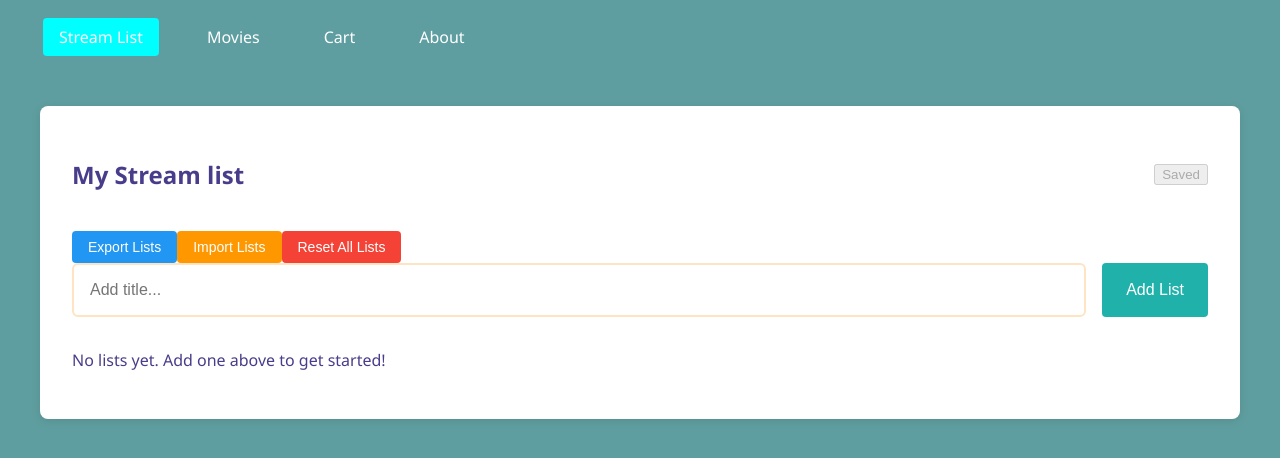
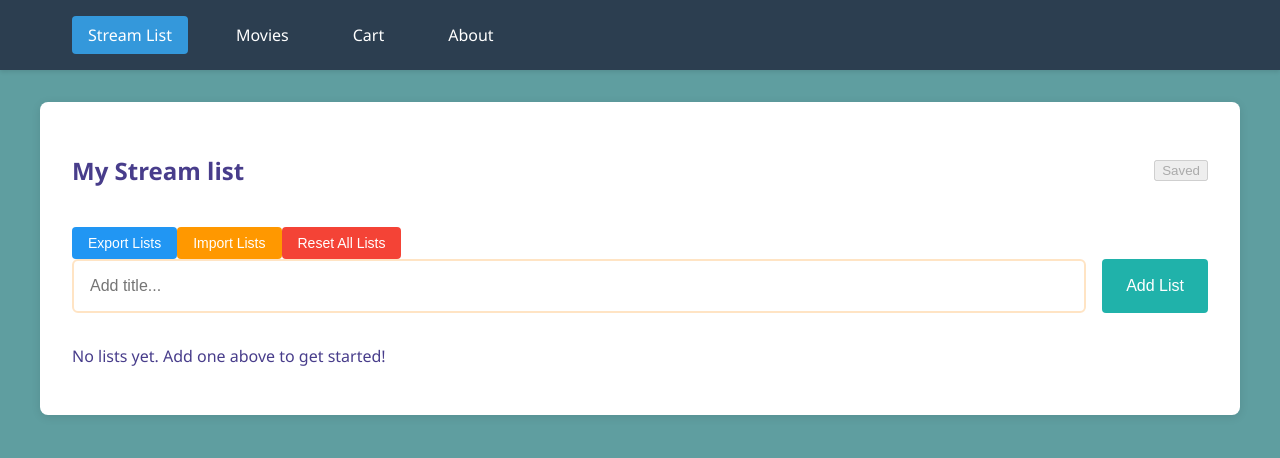
Before and after one commit to rsandovaljr/INT499, a React (Create React App) app: page / in a window 1280 px wide. Shown: the top 458 px of the page. Built offline with nearby package versions, Linux system fonts and the light colour scheme.

Commit message:
Update index.css
Navigation search bar

```diff
--- a/src/index.css
+++ b/src/index.css
@@ -12,7 +12,7 @@
   min-height: 100px;
 }
 
-/* navigation */
+/*navigation*/
 .navbar {
   background-color: cadetblue;
   padding: 2px 3px;
@@ -42,7 +42,79 @@
   background-color: aqua;
 }
 
-/* main */
+/*navigation bar*/
+.navbar {
+  background-color: #2c3e50;
+  padding: 1rem 2rem;
+  display: flex;
+  justify-content: space-between; /* menu left, search right */
+  align-items: center;
+  box-shadow: 0 2px 4px rgba(0,0,0,0.1);
+}
+
+.nav-list {
+  display: flex;
+  list-style: none;
+  gap: 2rem;
+  margin: 0;
+}
+
+.nav-link {
+  color: white;
+  text-decoration: none;
+  padding: 0.5rem 1rem;
+  border-radius: 4px;
+  transition: background-color 0.3s;
+}
+
+.nav-link:hover {
+  background-color: #34495e;
+}
+
+.nav-link.active {
+  background-color: #3498db;
+}
+
+/*search bar*/
+.search-form {
+  display: flex;
+  gap: 0.5rem;
+}
+
+.search-input {
+  padding: 0.4rem 0.8rem;
+  border-radius: 4px;
+  border: 1px solid #ddd;
+}
+
+.search-button {
+  padding: 0.4rem 0.8rem;
+  background: #3498db;
+  border: none;
+  border-radius: 4px;
+  color: white;
+  cursor: pointer;
+}
+
+.search-button:hover {
+  background: #2980b9;
+}
+
+/*movie results*/
+.movie-results {
+  list-style: none;
+  padding: 0;
+}
+
+.movie-card {
+  background: white;
+  padding: 1rem;
+  margin-bottom: 1rem;
+  border-radius: 8px;
+  box-shadow: 0 2px 6px rgba(0,0,0,0.1);
+}
+
+/*main*/
 .main-content {
   padding: 2rem;
   max-width: 1200px;
@@ -92,7 +164,7 @@
   background-color: lightskyblue;
 }
 
-/*List container*/
+/*list container*/
 .list-container {
   background: white;
   padding: 1.5rem;
@@ -263,7 +335,7 @@
   background: #c0392b;
 }
 
-/* Placeholder Pages */
+/*placeholder pages*/
 .placeholder-page {
   background: white;
   padding: 3rem;
```
